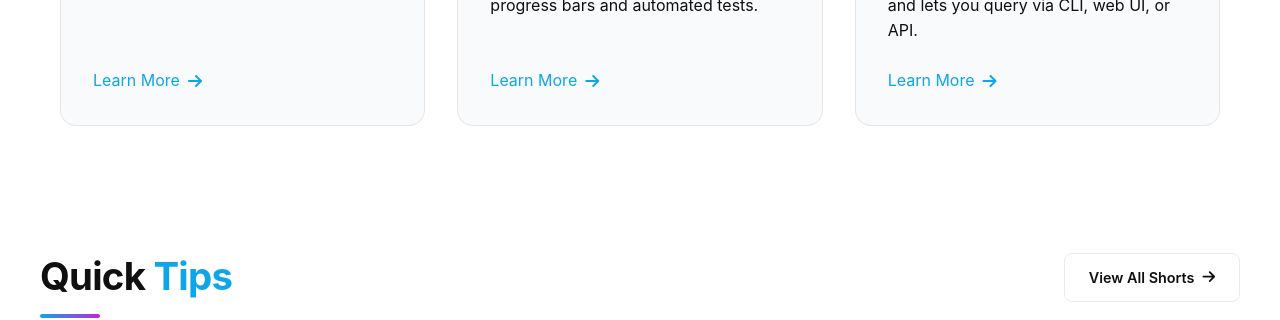
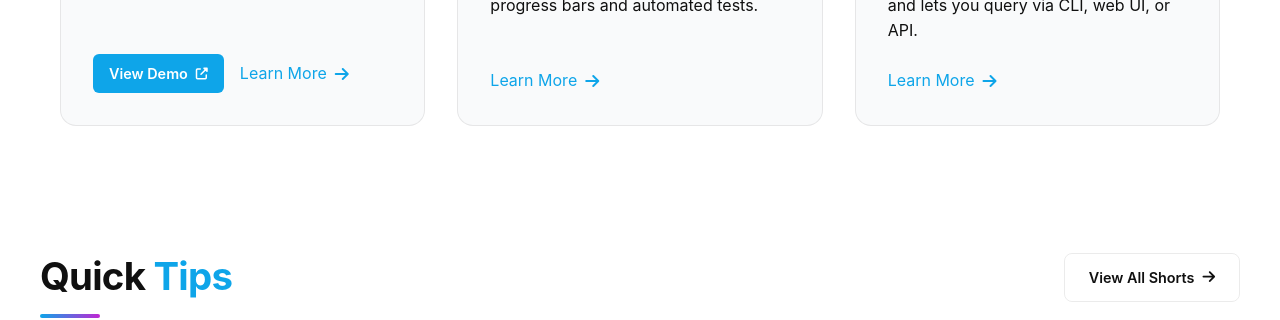
Before and after one commit to RealChrisSean/portfolio, a plain HTML site: page index.html in a window 1280 px wide. Shown: the part 898-1218 px from the top of the page. Drawn offline with Linux system fonts and the light colour scheme; a script that the page names is missing.

Commit message:
add view demo button to atlasMemory card on home page

```diff
--- a/index.html
+++ b/index.html
@@ -751,9 +751,13 @@
                     <h3 style="font-size: 1.5rem; margin-bottom: 0.75rem; color: var(--text-main);">atlasMemory</h3>
                     <p style="color: var(--text-muted); line-height: 1.6;">Give your AI a memory that grows over time, with branches, history, and safe rollbacks when it hallucinates.</p>
                 </div>
-                <div style="margin-top: 1.5rem; display: flex; align-items: center; gap: 0.5rem; color: var(--accent-primary);">
-                    <span>Learn More</span>
-                    <i class="fas fa-arrow-right"></i>
+                <div style="margin-top: 1.5rem; display: flex; align-items: center; gap: 1rem; flex-wrap: wrap;">
+                    <a href="https://atlasmemory-production.up.railway.app" target="_blank" onclick="event.stopPropagation();" style="display: inline-flex; align-items: center; gap: 0.5rem; padding: 0.5rem 1rem; background: var(--accent-primary); color: white; border-radius: 6px; text-decoration: none; font-weight: 600; font-size: 0.9rem; transition: all 0.3s;">
+                        View Demo <i class="fas fa-external-link-alt" style="font-size: 0.75rem;"></i>
+                    </a>
+                    <span style="display: flex; align-items: center; gap: 0.5rem; color: var(--accent-primary);">
+                        Learn More <i class="fas fa-arrow-right"></i>
+                    </span>
                 </div>
             </div>
 
```
